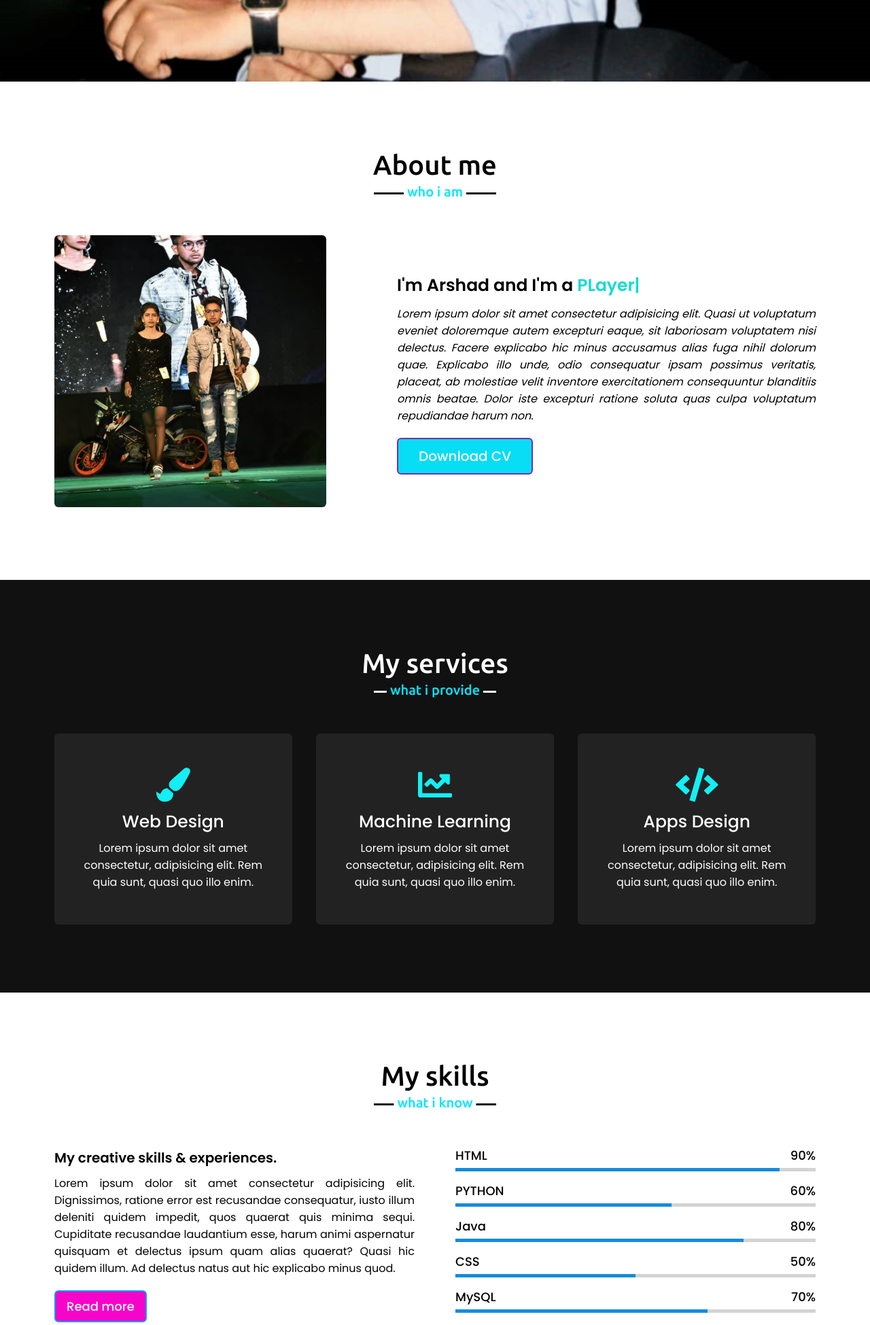
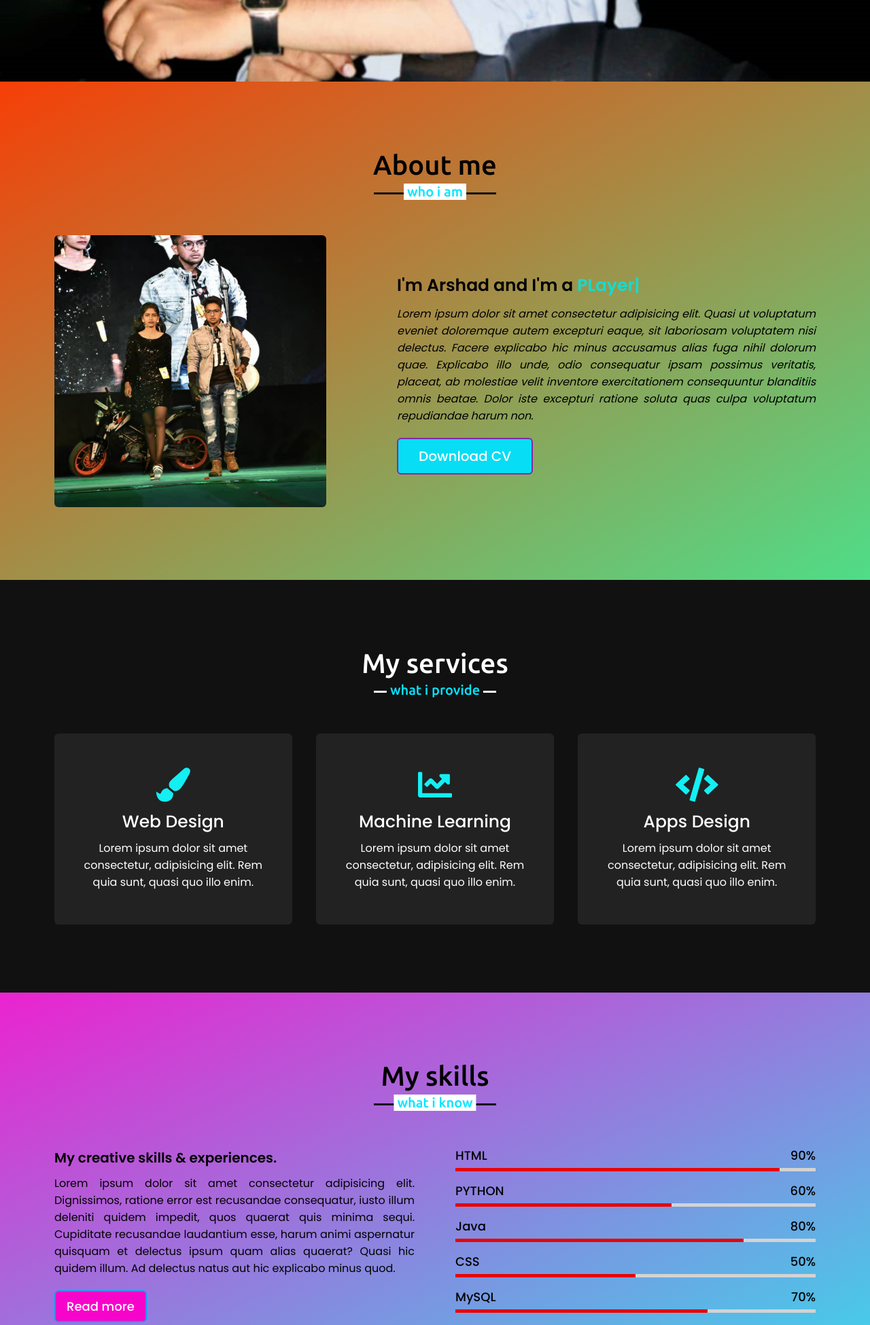
Before and after one commit to Arshadkamraan/portfolios-, a plain HTML site: page index.html in a window 1280 px wide. Shown: the part 680-2629 px from the top of the page at 68% size. Drawn offline with nearby package versions, Linux system fonts and the light colour scheme.

Commit message:
Update style.css

```diff
--- a/style.css
+++ b/style.css
@@ -214,6 +214,15 @@ section .title::after{
 }
 
 /* about section styling */
+
+.about{
+
+    width: 100%;
+    background: -webkit-linear-gradient(left top, rgb(10, 222, 233) , rgb(9, 3, 48)); /* For Safari 5.1 to 6.0 */
+    background: -o-linear-gradient(bottom right, rgb(121, 27, 75), rgb(230, 13, 176)); /* For Opera 11.1 to 12.0 */
+    background: -moz-linear-gradient(bottom right, rgb(118, 47, 16), rgb(128, 23, 0)); /* For Firefox 3.6 to 15 */
+    background: linear-gradient(to bottom right, rgb(246, 63, 7) , rgb(79, 221, 136) );
+}
 .about .title::after{
     content: "who i am";
 }
@@ -304,6 +313,13 @@ section .title::after{
 }
 
 /* skills section styling */
+.skills{
+    width: 100%;
+    background: -webkit-linear-gradient(left top, rgb(10, 222, 233) , rgb(9, 3, 48)); /* For Safari 5.1 to 6.0 */
+    background: -o-linear-gradient(bottom right, rgb(121, 27, 75), rgb(187, 230, 13)); /* For Opera 11.1 to 12.0 */
+    background: -moz-linear-gradient(bottom right, rgb(16, 76, 118), rgb(128, 23, 0)); /* For Firefox 3.6 to 15 */
+    background: linear-gradient(to bottom right, rgb(235, 35, 208) , rgb(57, 217, 235));
+}
 
 .skills .title::after{
     content: "what i know";
@@ -360,7 +376,7 @@ section .title::after{
     height: 100%;
     left: 0;
     top: 0;
-    background: hsl(204, 83%, 47%);
+    background: hsl(0, 97%, 46%)
 }
 .skills-content .right .html::before{
     width: 90%;
@@ -442,6 +458,13 @@ section .title::after{
 }
 
 /* contact section styling */
+.contact{
+    width: 100%;
+    background: -webkit-linear-gradient(left top, rgb(233, 10, 162) , rgb(237, 83, 199)); /* For Safari 5.1 to 6.0 */
+    background: -o-linear-gradient(bottom right, rgb(16, 240, 5), rgb(223, 13, 230)); /* For Opera 11.1 to 12.0 */
+    background: -moz-linear-gradient(bottom right, rgb(9, 198, 235), rgb(255, 55, 10)); /* For Firefox 3.6 to 15 */
+    background: linear-gradient(to bottom right, rgb(4, 245, 237) , rgb(235, 57, 60));
+}
 .contact .title::after{
     content: "get in touch";
 }
```
